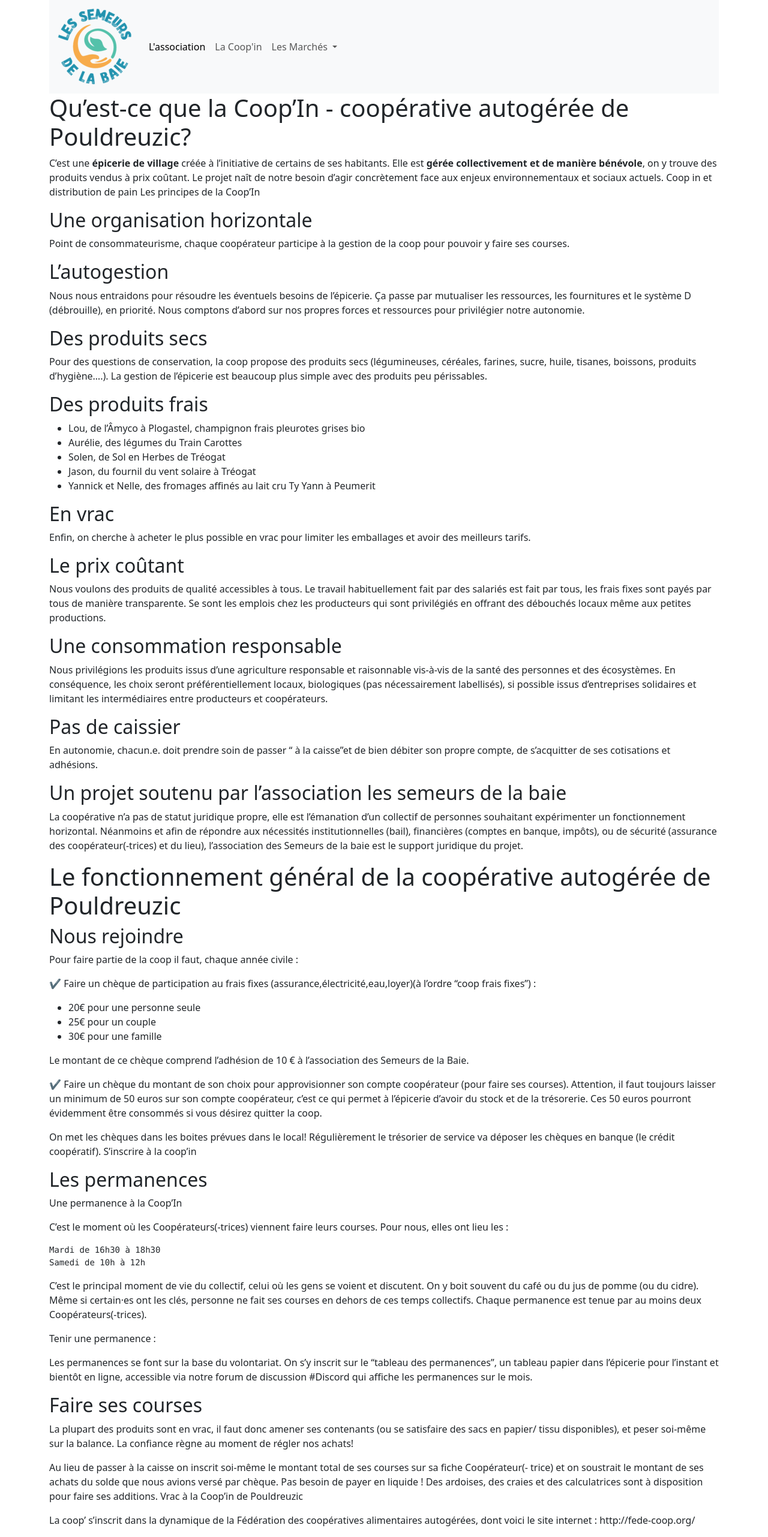
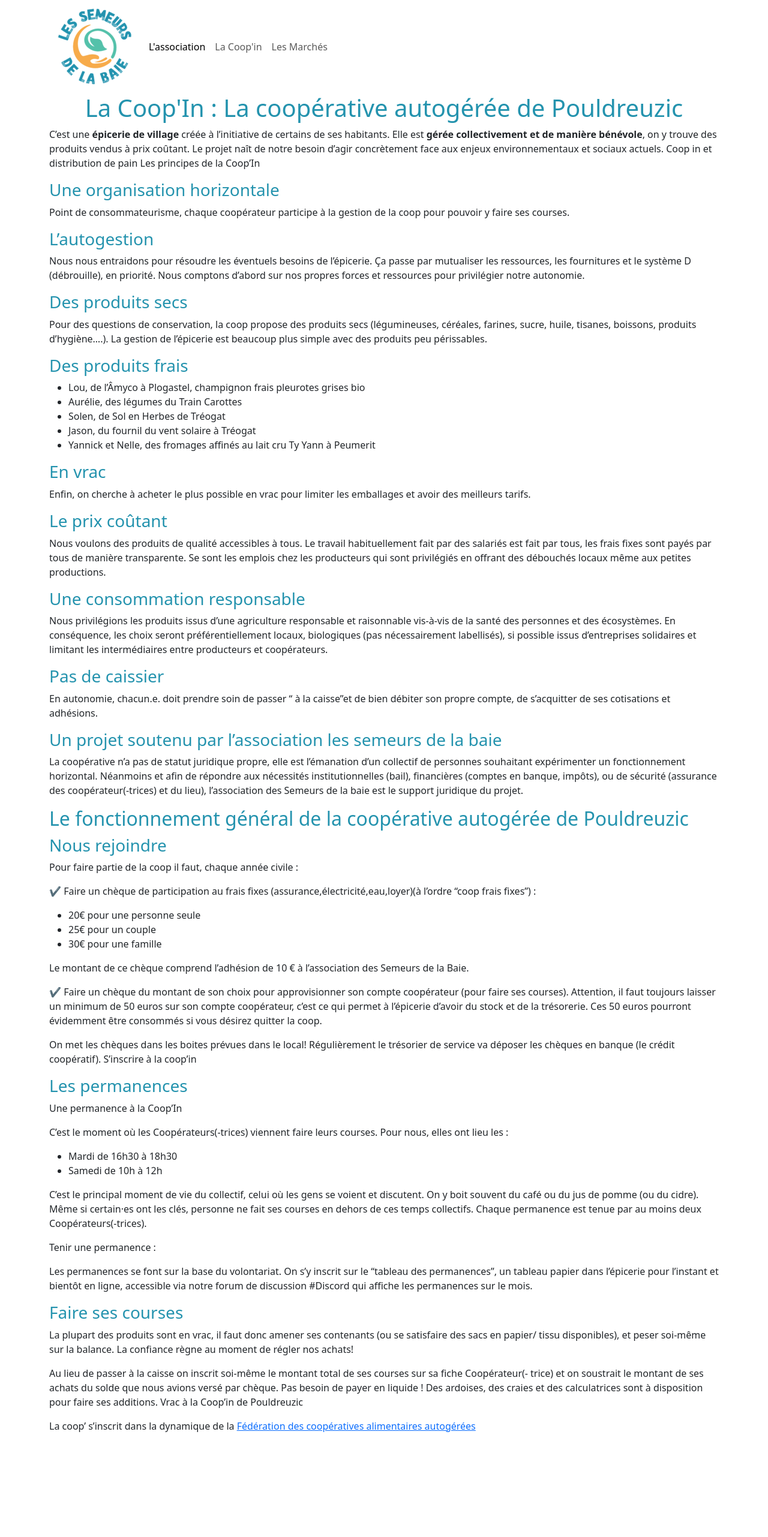
Before and after one commit to lessemeursdelabaie/site, a Jekyll site: the page built from coopin.md, in a window 1280 px wide. Shown: the whole page at 60% size. Built offline with Jekyll 4.4.1, drawn with Linux system fonts in a browser that asks for light colours; after the commit the page ends 2406 px from its top, so only the background shows below that.

Commit message:
marchés

```diff
--- a/_config.yml
+++ b/_config.yml
@@ -1,6 +1,5 @@
 lsi: false
 safe: true
-source: [your repo's top level directory]
 incremental: false
 highlighter: rouge
 gist:
@@ -9,6 +8,7 @@ kramdown:
   math_engine: mathjax
   syntax_highlighter: rouge
 
+baseurl: /site/
 
 defaults:
   - scope:
@@ -20,3 +20,10 @@ defaults:
         Les semeurs de la Baie rassemble des bénévoles désireux de "faire notre part"
         et d'aider notre territoire à avancer sur le chemin de la transition écologique,
         économique et sociale.
+
+collections:
+  marches:
+    output: true
+
+excludes:
+  - Makefile
--- a/_layouts/default.html
+++ b/_layouts/default.html
@@ -18,15 +18,21 @@
   <meta name="twitter:title" content="{{ page.title }}" />
   <meta name="twitter:description" content="{{ page.description }}" />
 
+  <link rel="shortcut icon" type="image/png" href="/assets/images/favicon.png"/>
+
   <link href="https://cdn.jsdelivr.net/npm/bootstrap@5.3.2/dist/css/bootstrap.min.css" rel="stylesheet" integrity="sha384-T3c6CoIi6uLrA9TneNEoa7RxnatzjcDSCmG1MXxSR1GAsXEV/Dwwykc2MPK8M2HN" crossorigin="anonymous">
   <script src="https://cdn.jsdelivr.net/npm/bootstrap@5.3.2/dist/js/bootstrap.bundle.min.js" integrity="sha384-C6RzsynM9kWDrMNeT87bh95OGNyZPhcTNXj1NW7RuBCsyN/o0jlpcV8Qyq46cDfL" crossorigin="anonymous"></script>
+  <style>
+    h1, h2, h3 { color: #2493ae }
+    .img-small { width: 45% }
+  </style>
 </head>
 <body>
   <div class="container-sm">
-      <nav class="navbar navbar-expand-lg bg-body-tertiary">
+      <nav class="navbar navbar-expand-lg">
         <div class="container-fluid">
           <a class="navbar-brand" href="#">
-            <img src="./assets/images/logo.png" alt="Logo" width="130" height="130">
+            <img src="{{ '/assets/images/logo.png' | absolute_url }}" alt="Logo" width="130" height="130">
           </a>
           <button class="navbar-toggler" type="button" data-bs-toggle="collapse" data-bs-target="#navbarNavDropdown" aria-controls="navbarNavDropdown" aria-expanded="false" aria-label="Toggle navigation">
             <span class="navbar-toggler-icon"></span>
@@ -34,24 +40,26 @@
           <div class="collapse navbar-collapse" id="navbarNavDropdown">
             <ul class="navbar-nav">
               <li class="nav-item">
-                <a class="nav-link active" aria-current="page" href="#">L'association</a>
+                <a class="nav-link active" aria-current="page"
+                   href="{{ '/' | absolute_url }}">L'association</a>
               </li>
               <li class="nav-item">
-                <a class="nav-link" href="./coopin.html">La Coop'in</a>
+                <a class="nav-link"
+                   href="{{ '/coopin.html' | absolute_url }}"
+                   >La Coop'in</a>
               </li>
               <li class="nav-item dropdown">
-                <a class="nav-link dropdown-toggle" href="#" role="button" data-bs-toggle="dropdown" aria-expanded="false">
+                <a class="nav-link"
+                  href="{{ '/marches.html' | absolute_url }}"
+                  >
                   Les Marchés
                 </a>
-                <ul class="dropdown-menu">
-                  <li><a class="dropdown-item" href="./marche-labadan.html">Marché de Labadan</a></li>
-                  <li><a class="dropdown-item" href="./marches-penhors.html">Marché de Penhors</a></li>
-                </ul>
               </li>
             </ul>
           </div>
         </div>
       </nav>
+    <h1 class="text-center">{{ page.title }}</h1>
     {{ content }}
   </div>
 </body>
--- a/coopin.md
+++ b/coopin.md
@@ -1,26 +1,24 @@
 ---
-title: La Coop'In : La coopérative autogérée de Pouldreuzic
+title: "La Coop'In : La coopérative autogérée de Pouldreuzic"
 ---
-
-# Qu'est-ce que la Coop'In - coopérative autogérée de Pouldreuzic?
 
 C'est une **épicerie de village** créée à l’initiative de certains de ses habitants. Elle est **gérée collectivement et de manière bénévole**, on y trouve des produits vendus à prix coûtant. Le projet naît de notre besoin d’agir concrètement face aux enjeux environnementaux et sociaux actuels.
 Coop in et distribution de pain
 Les principes de la Coop'In
 
-## Une organisation horizontale
+### Une organisation horizontale
 
 Point de consommateurisme, chaque coopérateur participe à la gestion de la coop pour pouvoir y faire ses courses.
 
-## L'autogestion
+### L'autogestion
 
 Nous nous entraidons pour résoudre les éventuels besoins de l'épicerie. Ça passe par mutualiser les ressources, les fournitures et le système D (débrouille), en priorité. Nous comptons d'abord sur nos propres forces et ressources pour privilégier notre autonomie.
 
-## Des produits secs
+### Des produits secs
 
 Pour des questions de conservation, la coop propose des produits secs (légumineuses, céréales, farines, sucre, huile, tisanes, boissons, produits d'hygiène....). La gestion de l'épicerie est beaucoup plus simple avec des produits peu périssables.
 
-## Des produits frais
+### Des produits frais
 
 - Lou, de l'Âmyco à Plogastel, champignon frais pleurotes grises bio
 - Aurélie, des légumes du Train Carottes
@@ -28,29 +26,29 @@ Pour des questions de conservation, la coop propose des produits secs (légumin
 - Jason, du fournil du vent solaire à Tréogat
 - Yannick et Nelle, des fromages affinés au lait cru Ty Yann à Peumerit
 
-## En vrac
+### En vrac
 
 Enfin, on cherche à acheter le plus possible en vrac pour limiter les emballages et avoir des meilleurs tarifs.
 
-## Le prix coûtant
+### Le prix coûtant
 
 Nous voulons des produits de qualité accessibles à tous. Le travail habituellement fait par des salariés est fait par tous, les frais fixes sont payés par tous de manière transparente. Se sont les emplois chez les producteurs qui sont privilégiés en offrant des débouchés locaux même aux petites productions.
 
-## Une consommation responsable
+### Une consommation responsable
 
 Nous privilégions les produits issus d’une agriculture responsable et raisonnable vis-à-vis de la santé des personnes et des écosystèmes. En conséquence, les choix seront préférentiellement locaux, biologiques (pas nécessairement labellisés), si possible issus d’entreprises solidaires et limitant les intermédiaires entre producteurs et coopérateurs.
 
-## Pas de caissier
+### Pas de caissier
 
 En autonomie, chacun.e. doit prendre soin de passer " à la caisse"et de bien débiter son propre compte, de s'acquitter de ses cotisations et adhésions.
 
-## Un projet soutenu par l'association les semeurs de la baie
+### Un projet soutenu par l'association les semeurs de la baie
 
 La coopérative n'a pas de statut juridique propre, elle est l'émanation d'un collectif de personnes souhaitant expérimenter un fonctionnement horizontal. Néanmoins et afin de répondre aux nécessités institutionnelles (bail), financières (comptes en banque, impôts), ou de sécurité (assurance des coopérateur(-trices) et du lieu), l'association des Semeurs de la baie est le support juridique du projet.
 
-# Le fonctionnement général de la coopérative autogérée de Pouldreuzic
+## Le fonctionnement général de la coopérative autogérée de Pouldreuzic
 
-## Nous rejoindre
+### Nous rejoindre
 
 Pour faire partie de la coop il faut, chaque année civile :
 
@@ -66,14 +64,14 @@ Le montant de ce chèque comprend l’adhésion de 10 € à l’association
 On met les chèques dans les boites prévues dans le local! Régulièrement le trésorier de service va déposer les chèques en banque (le crédit coopératif).
 S'inscrire à la coop'in
 
-## Les permanences
+### Les permanences
 
 Une permanence à la Coop'In
 
 C'est le moment où les Coopérateurs(-trices) viennent faire leurs courses. Pour nous, elles ont lieu les :
 
-    Mardi de 16h30 à 18h30
-    Samedi de 10h à 12h
+- Mardi de 16h30 à 18h30
+- Samedi de 10h à 12h
 
 C’est le principal moment de vie du collectif, celui où les gens se voient et discutent. On y boit souvent du café ou du jus de pomme (ou du cidre). Même si certain·es ont les clés, personne ne fait ses courses en dehors de ces temps collectifs. Chaque permanence est tenue par au moins deux Coopérateurs(-trices).
 
@@ -81,11 +79,11 @@ Tenir une permanence :
 
 Les permanences se font sur la base du volontariat. On s'y inscrit sur le "tableau des permanences", un tableau papier dans l’épicerie pour l’instant et bientôt en ligne, accessible via notre forum de discussion #Discord qui affiche les permanences sur le mois.
 
-## Faire ses courses
+### Faire ses courses
 
 La plupart des produits sont en vrac, il faut donc amener ses contenants (ou se satisfaire des sacs en papier/ tissu disponibles), et peser soi-même sur la balance. La confiance règne au moment de régler nos achats!
 
 Au lieu de passer à la caisse on inscrit soi-même le montant total de ses courses sur sa fiche Coopérateur(- trice) et on soustrait le montant de ses achats du solde que nous avions versé par chèque. Pas besoin de payer en liquide ! Des ardoises, des craies et des calculatrices sont à disposition pour faire ses additions.
 Vrac à la Coop'in de Pouldreuzic
 
-La coop' s'inscrit dans la dynamique de la Fédération des coopératives alimentaires autogérées, dont voici le site internet : http://fede-coop.org/
+La coop' s'inscrit dans la dynamique de la [Fédération des coopératives alimentaires autogérées](http://fede-coop.org/)
```
Also changed, not shown: _marches/lababan.md (added, +48 -0 lines), _marches/penhors.md (added, +9 -0 lines), index.md (+6 -3 lines), marches.md (added, +7 -0 lines), _marches/images/fournil-pain-tête-bêche.jpg (added), _marches/images/vente-de-legumes-de-Ty-garden-Pouldreuzic-David.jpg (added), assets/images/favicon.png (added), 1 other file.
